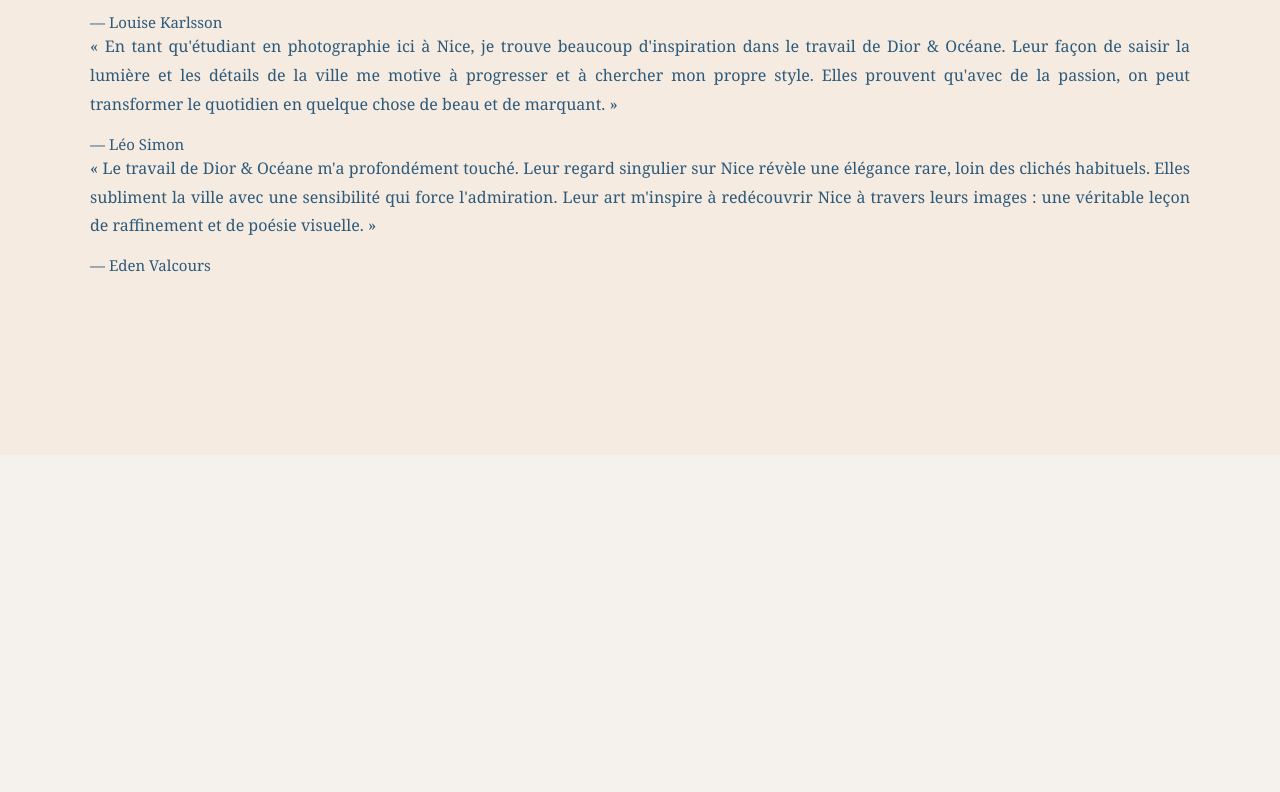
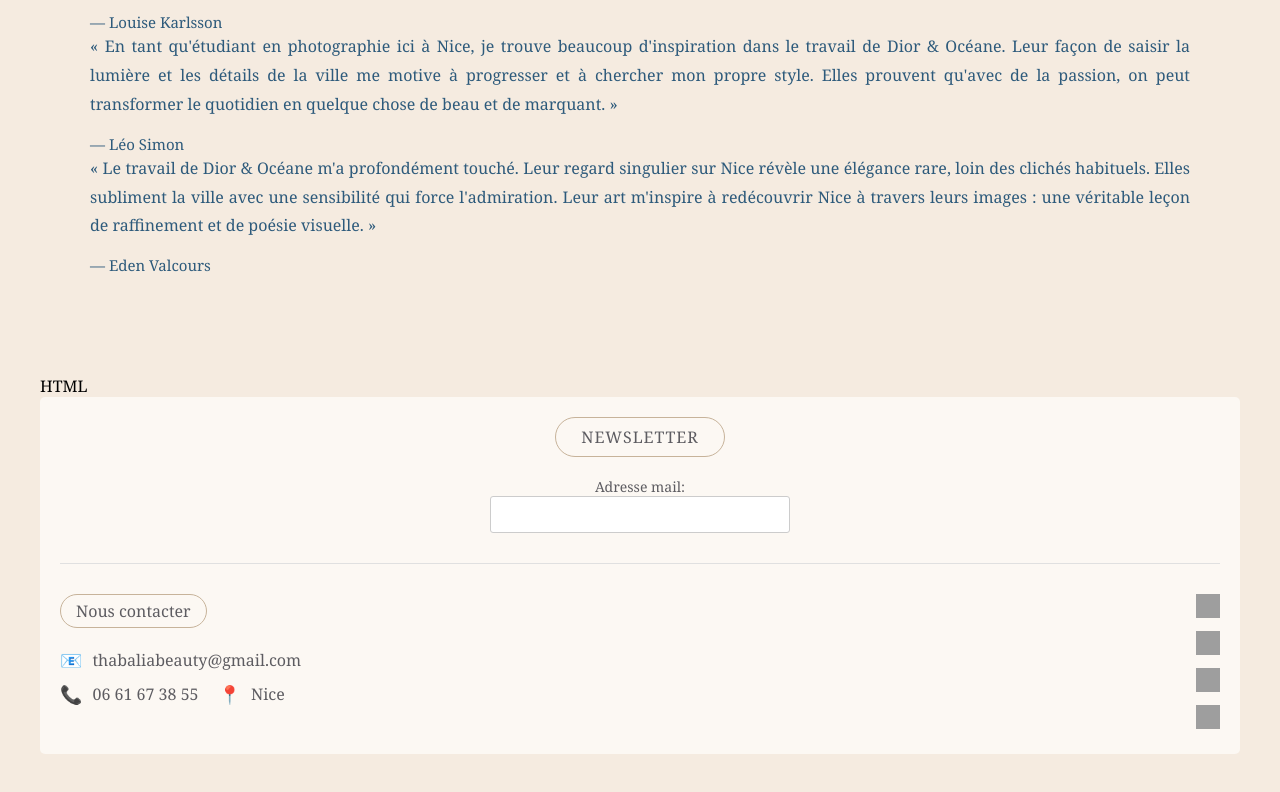
Before and after one commit to lynouche12/Dior-OC, a plain HTML site: page index.html in a window 1280 px wide. Shown: the part 3801-4593 px from the top of the page. Before the commit the page ends 4256 px from the top, so only its background shows below. Drawn offline with Linux system fonts and the light colour scheme; grey boxes are pictures that could not be loaded.

Commit message:
suite codage html
Restored the entire content of index.html after it was removed. Added sections for navigation, hero, gallery, artists, agenda, events, and contact information.

```diff
--- a/index.html
+++ b/index.html
@@ -176,3 +176,76 @@
     </section>
 </body>
 </html>
+        HTML
+
+<section id="contact-info" style="background-color: #fcf8f3; padding: 20px; border-radius: 5px;">
+
+    <div style="text-align: center; margin-bottom: 30px;">
+        <div style="
+            display: inline-block;
+            padding: 8px 25px;
+            border: 1px solid #c7b39a; /* Couleur du contour (ajustez si besoin) */
+            border-radius: 20px;
+            font-family: 'Georgia', serif; /* Exemple de police élégante */
+            font-size: 16px;
+            color: #5d5c61;
+            text-transform: uppercase;
+            letter-spacing: 1px;
+        ">
+            NEWSLETTER
+        </div>
+
+        <p style="margin-top: 20px; font-size: 14px; color: #5d5c61;">Adresse mail:</p>
+        <input
+            type="email"
+            placeholder=""
+            style="
+                padding: 10px;
+                border: 1px solid #ccc;
+                border-radius: 3px;
+                width: 80%;
+                max-width: 300px;
+                box-sizing: border-box;
+            "
+        >
+    </div>
+
+    <hr style="border: none; border-top: 1px solid #e0e0e0; margin: 30px 0;">
+
+    <div style="display: flex; justify-content: space-between; align-items: flex-start;">
+
+        <div style="flex-grow: 1;">
+            <div style="
+                display: inline-block;
+                padding: 5px 15px;
+                border: 1px solid #c7b39a;
+                border-radius: 20px;
+                font-family: 'Georgia', serif;
+                font-size: 16px;
+                color: #5d5c61;
+                margin-bottom: 20px;
+            ">
+                Nous contacter
+            </div>
+
+            <div style="display: flex; align-items: center; margin-bottom: 10px;">
+                <span style="margin-right: 10px; font-size: 18px;">📧</span>
+                <a href="mailto:thabaliabeauty@gmail.com" style="color: #5d5c61; text-decoration: none;">thabaliabeauty@gmail.com</a>
+            </div>
+
+            <div style="display: flex; align-items: center; margin-bottom: 10px;">
+                <span style="margin-right: 10px; font-size: 18px;">📞</span>
+                <span style="color: #5d5c61;">06 61 67 38 55</span>
+                <span style="margin-left: 20px; margin-right: 10px; font-size: 18px;">📍</span>
+                <span style="color: #5d5c61;">Nice</span>
+            </div>
+        </div>
+
+        <div style="display: flex; flex-direction: column; gap: 8px;">
+            <a href="#" aria-label="Instagram"><img src="https://www.flaticon.com/fr/icones-gratuites/logo-instagram" alt="Instagram" style="width: 24px; height: 24px;"></a>
+            <a href="#" aria-label="TikTok"><img src="https://www.youtube.com/watch?v=izOwgGZJzzo" alt="TikTok" style="width: 24px; height: 24px;"></a>
+            <a href="#" aria-label="Facebook"><img src="https://www.flaticon.com/fr/icones-gratuites/facebook" alt="Facebook" style="width: 24px; height: 24px;"></a>
+            <a href="#" aria-label="LinkedIn"><img src="https://www.flaticon.com/fr/icones-gratuites/linkedin" alt="LinkedIn" style="width: 24px; height: 24px;"></a>
+        </div>
+    </div>
+</section>
```
